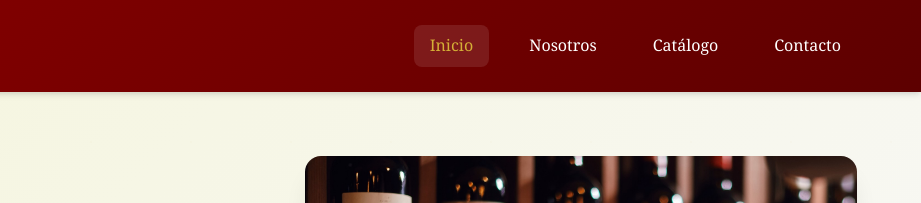
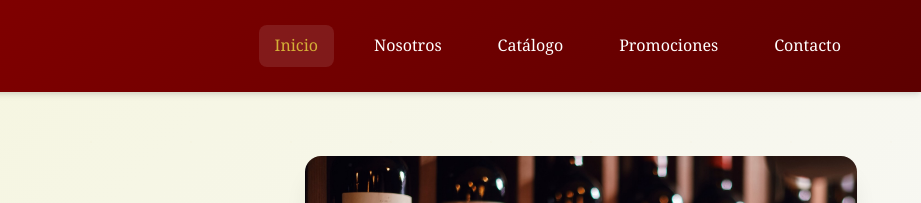
Before and after one commit to FAcosta-UADE/UADE, a plain HTML site: page index.html in a window 1280 px wide. Shown: the top 203 px of the page, 359-1280 px from the left. Drawn offline with Linux system fonts and the light colour scheme.

Commit message:
Add 'Promociones' link to navigation menu
Added a new link to the 'Promociones' page in the navigation menu.

```diff
--- a/index.html
+++ b/index.html
@@ -19,6 +19,7 @@
         <a href="index.html" class="active">Inicio</a>
       <a href="nosotros.html">Nosotros</a>
         <a href="catalogo.html">Catálogo</a>
+      <a href="promociones.html">Promociones</a>
       <a href="contacto.html">Contacto</a>
     </nav>
   </div>
```
